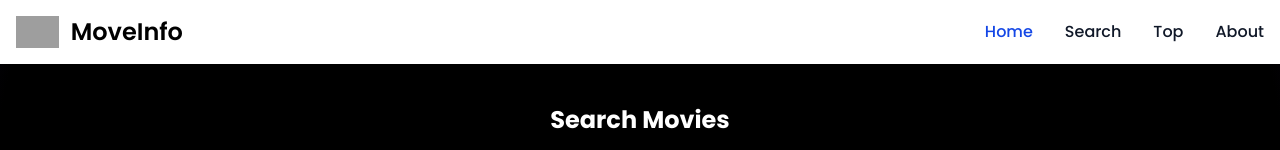
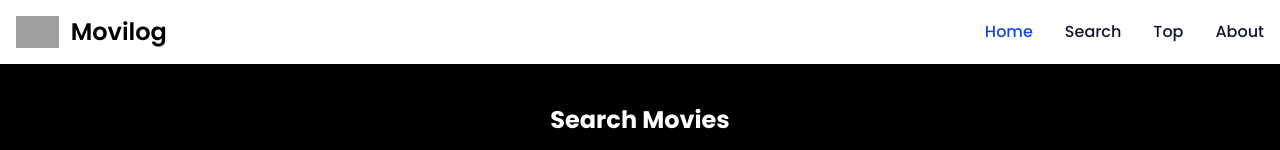
Before and after one commit to Nafisarkar/Movilog_Move_Info_Finder, a React (Vite) app: page /search in a window 1280 px wide. Shown: the top 150 px of the page. Built offline with nearby package versions, Linux system fonts and the light colour scheme; grey boxes are pictures that could not be loaded.

Commit message:
renamed and updated

```diff
--- a/index.html
+++ b/index.html
@@ -5,7 +5,7 @@
     <link rel="icon" type="image/svg+xml" href="https://media.baamboozle.com/uploads/images/961441/c00d3e36-3b6f-4184-86e0-f773ef12df3a.gif" />
     <script src="https://unpkg.com/flowbite@1.6.5/dist/flowbite.min.js"></script>
     <meta name="viewport" content="width=device-width, initial-scale=1.0" />
-    <title>Vite + React</title>
+    <title>Movilog</title>
   </head>
   <body>
     <div id="root"></div>
--- a/src/components/Navbar.jsx
+++ b/src/components/Navbar.jsx
@@ -11,10 +11,10 @@ export const Navbar = () => {
           <img
             src="https://www.pngplay.com/wp-content/uploads/6/Cinema-Logo-PNG-Clipart-Background.png"
             className="h-8"
-            alt="MoveInfo Logo"
+            alt="Movilog Logo"
           />
           <span className="self-center text-2xl font-semibold whitespace-nowrap dark:text-white">
-            MoveInfo
+            Movilog
           </span>
         </Link>
         <button
```
